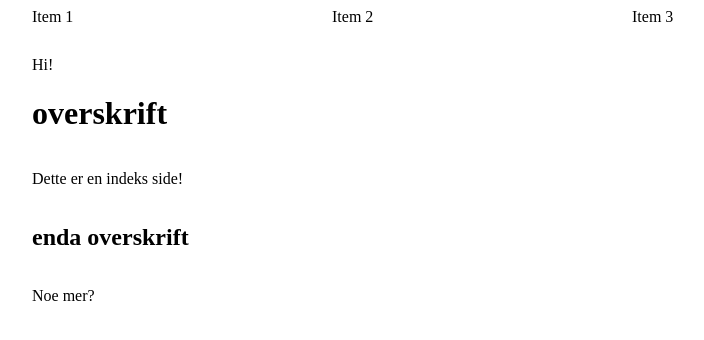
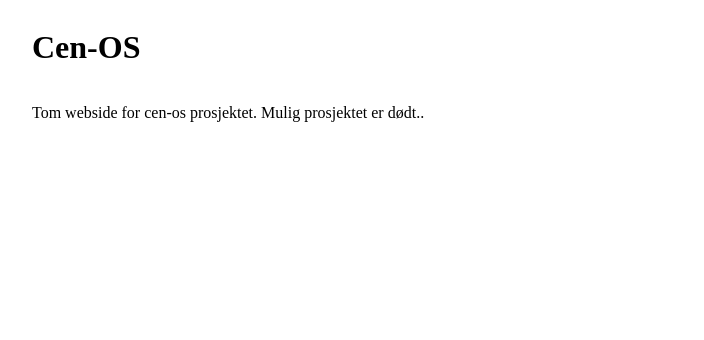
Before and after one commit to ETroll/www.cen-os.org, a Jekyll site: the page built from index.md, in a window 1280 px wide. Shown: the top 340 px of the page, without its empty margins (108-812 px from the left). Built offline with Jekyll 4.4.1, drawn with Linux system fonts in a browser that asks for light colours.

Commit message:
Replaced text and cleared out placeholder text

```diff
--- a/_layouts/home.html
+++ b/_layouts/home.html
@@ -3,7 +3,7 @@
 {% include header.html %}
 
 <div class="container">
-    <div class="menustrip">
+    <!-- <div class="menustrip">
         <div class="menuitem">
             Item 1
         </div>
@@ -15,7 +15,7 @@
         </div>
     </div>
     Hi!
-    <br/>
+    <br/> -->
     {{ content }}
 </div>
 
--- a/index.md
+++ b/index.md
@@ -3,9 +3,6 @@ title: Home
 layout: home
 ---
 
-# overskrift
+# Cen-OS
 
-Dette er en indeks side!
-
-## enda overskrift
-Noe mer?
+Tom webside for cen-os prosjektet. Mulig prosjektet er dødt..
```
